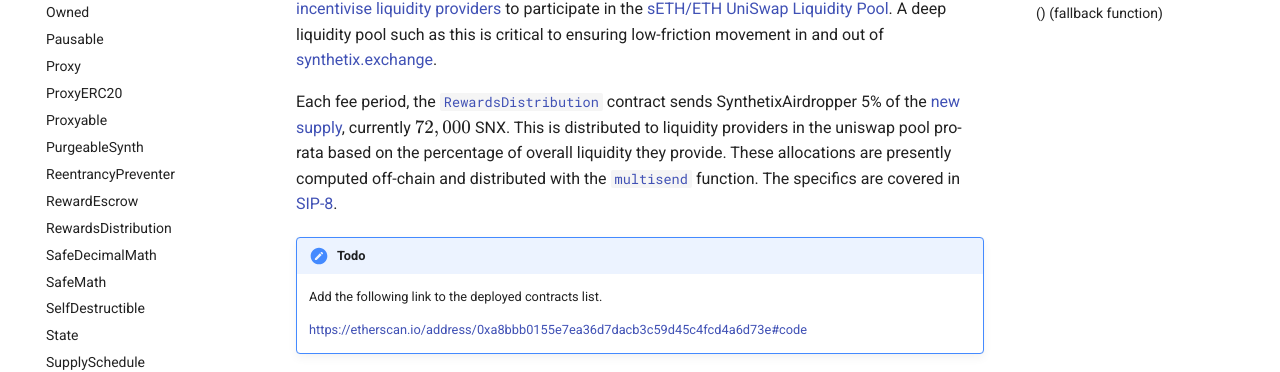
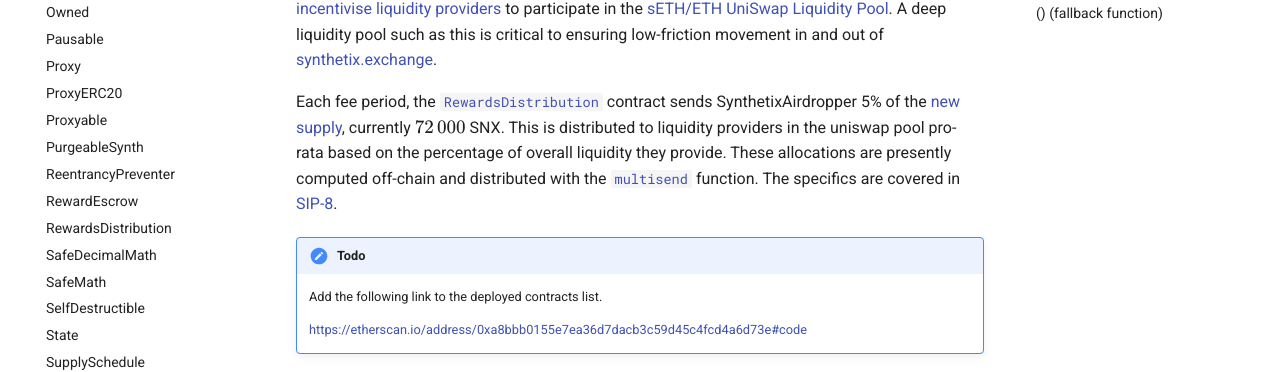
Before and after one commit to Synthetixio/synthetix, an MkDocs documentation site: the page built from docs/contracts/SynthetixAirdropper.md, in a window 1280 px wide and 900 px high. Shown: the part 308-680 px from the top of the window. Built offline with MkDocs 1.6.1 and Material for MkDocs 9.7.7, drawn with Linux system fonts in a browser that asks for light colours; formulas are drawn with MathJax 3; comment, search, counter and statistics services are not loaded.

Commit message:
Formatting improvement.

```diff
--- a/docs/contracts/SynthetixAirdropper.md
+++ b/docs/contracts/SynthetixAirdropper.md
@@ -4,7 +4,7 @@
 
 This airdrop contract has been adapted to distribute tokens from the inflationary supply to [incentivise liquidity providers](../incentives.md#liquidity-providers) to participate in the [sETH/ETH UniSwap Liquidity Pool](https://etherscan.io/address/0xe9cf7887b93150d4f2da7dfc6d502b216438f244/#tokentxns). A deep liquidity pool such as this is critical to ensuring low-friction movement in and out of [synthetix.exchange](https://synthetix.exchange).
 
-Each fee period, the [`RewardsDistribution`](RewardsDistribution.md) contract sends SynthetixAirdropper 5% of the [new supply](SupplySchedule.md), currently $72,000$ SNX. This is distributed to liquidity providers in the uniswap pool pro-rata based on the percentage of overall liquidity they provide. These allocations are presently computed off-chain and distributed with the [`multisend`](#multisend) function. The specifics are covered in [SIP-8](https://sips.synthetix.io/sips/sip-8).
+Each fee period, the [`RewardsDistribution`](RewardsDistribution.md) contract sends SynthetixAirdropper 5% of the [new supply](SupplySchedule.md), currently $72\,000$ SNX. This is distributed to liquidity providers in the uniswap pool pro-rata based on the percentage of overall liquidity they provide. These allocations are presently computed off-chain and distributed with the [`multisend`](#multisend) function. The specifics are covered in [SIP-8](https://sips.synthetix.io/sips/sip-8).
 
 !!! todo
     Add the following link to the deployed contracts list.
```
